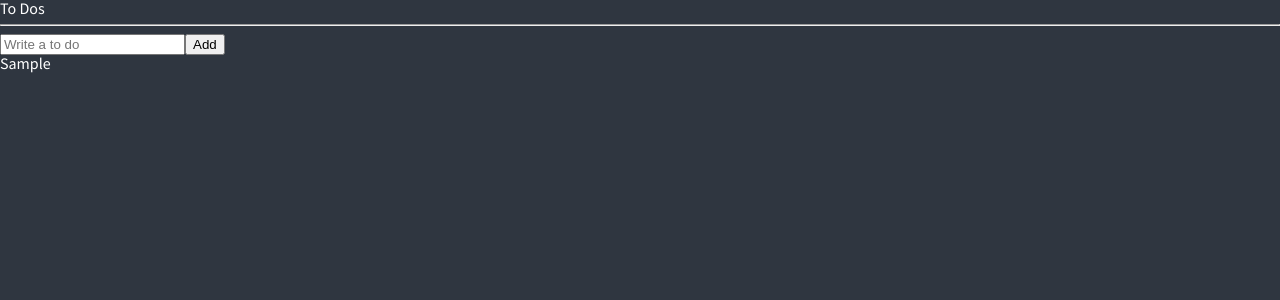
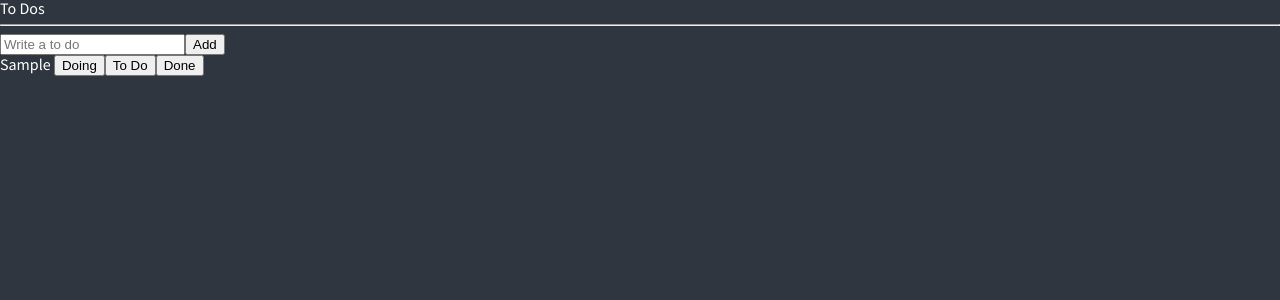
Before and after one commit to junghong0512/react_master, a React (Create React App) app: page / in a window 1280 px wide. Both pictures are taken after typing "Sample" into the empty fields and a click on the button "Add". Shown: the top 300 px of the page. Built offline with nearby package versions, Linux system fonts and the light colour scheme.

Commit message:
#5.12 Refactorying

```diff
--- /dev/null
+++ b/src/CreateToDo.tsx
@@ -0,0 +1,35 @@
+import { useForm } from "react-hook-form";
+import { atom, useRecoilState, useSetRecoilState } from "recoil";
+import { IToDo, toDoState } from "./atoms";
+
+interface IForm {
+  toDo: string;
+}
+
+function CreateToDo() {
+  const { register, handleSubmit, setValue } = useForm();
+  const setToDos = useSetRecoilState(toDoState);
+
+  const handleValid = ({ toDo }: IForm) => {
+    console.log("add to do: ", toDo);
+    setToDos((oldToDos) => [
+      { id: Date.now(), text: toDo, category: "TO_DO" },
+      ...oldToDos,
+    ]);
+    setValue("toDo", "");
+  };
+
+  return (
+    <form onSubmit={handleSubmit(handleValid)}>
+      <input
+        {...register("toDo", {
+          required: "Please Write a To Do",
+        })}
+        placeholder="Write a to do"
+      />
+      <button>Add</button>
+    </form>
+  );
+}
+
+export default CreateToDo;
--- /dev/null
+++ b/src/ToDo.tsx
@@ -0,0 +1,14 @@
+import { IToDo } from "./atoms";
+
+function ToDo({ id, text, category }: IToDo) {
+  return (
+    <li>
+      <span>{text} </span>
+      <button>Doing</button>
+      <button>To Do</button>
+      <button>Done</button>
+    </li>
+  );
+}
+
+export default ToDo;
--- a/src/ToDoList.tsx
+++ b/src/ToDoList.tsx
@@ -1,59 +1,19 @@
-import React, { useState } from "react";
-import { useForm } from "react-hook-form";
-import {
-  atom,
-  useRecoilState,
-  useRecoilValue,
-  useSetRecoilState,
-} from "recoil";
-
-interface IForm {
-  toDo: string;
-}
-
-interface IToDo {
-  id: number;
-  text: string;
-  category: "TO_DO" | "DOING" | "DONE";
-}
-
-const toDoState = atom<IToDo[]>({
-  key: "toDo",
-  default: [],
-});
+import { useRecoilValue } from "recoil";
+import { toDoState } from "./atoms";
+import CreateToDo from "./CreateToDo";
+import ToDo from "./ToDo";
 
 function ToDoList() {
-  const [toDos, setToDos] = useRecoilState(toDoState);
-  // const value = useRecoilValue(toDoState); // Getting the value
-  // const modFn = useSetRecoilState(toDoState); // Setting the value
-  const { register, handleSubmit, setValue } = useForm<IForm>();
-  const handleValid = ({ toDo }: IForm) => {
-    console.log("add to do: ", toDo);
-    setToDos((oldToDos) => [
-      { id: Date.now(), text: toDo, category: "TO_DO" },
-      ...oldToDos,
-    ]);
-    setValue("toDo", "");
-  };
-
-  console.log(toDos);
+  const toDos = useRecoilValue(toDoState);
 
   return (
     <div>
       <h1>To Dos</h1>
       <hr />
-      <form onSubmit={handleSubmit(handleValid)}>
-        <input
-          {...register("toDo", {
-            required: "Please Write a To Do",
-          })}
-          placeholder="Write a to do"
-        />
-        <button>Add</button>
-      </form>
+      <CreateToDo />
       <ul>
-        {toDos.map((toDo) => (
-          <li key={toDo.id}>{toDo.text}</li>
+        {toDos.map((todo) => (
+          <ToDo key={todo.id} {...todo} />
         ))}
       </ul>
     </div>
--- /dev/null
+++ b/src/atoms.tsx
@@ -0,0 +1,12 @@
+import { atom } from "recoil";
+
+export interface IToDo {
+  id: number;
+  text: string;
+  category: "TO_DO" | "DOING" | "DONE";
+}
+
+export const toDoState = atom<IToDo[]>({
+  key: "toDo",
+  default: [],
+});
```
